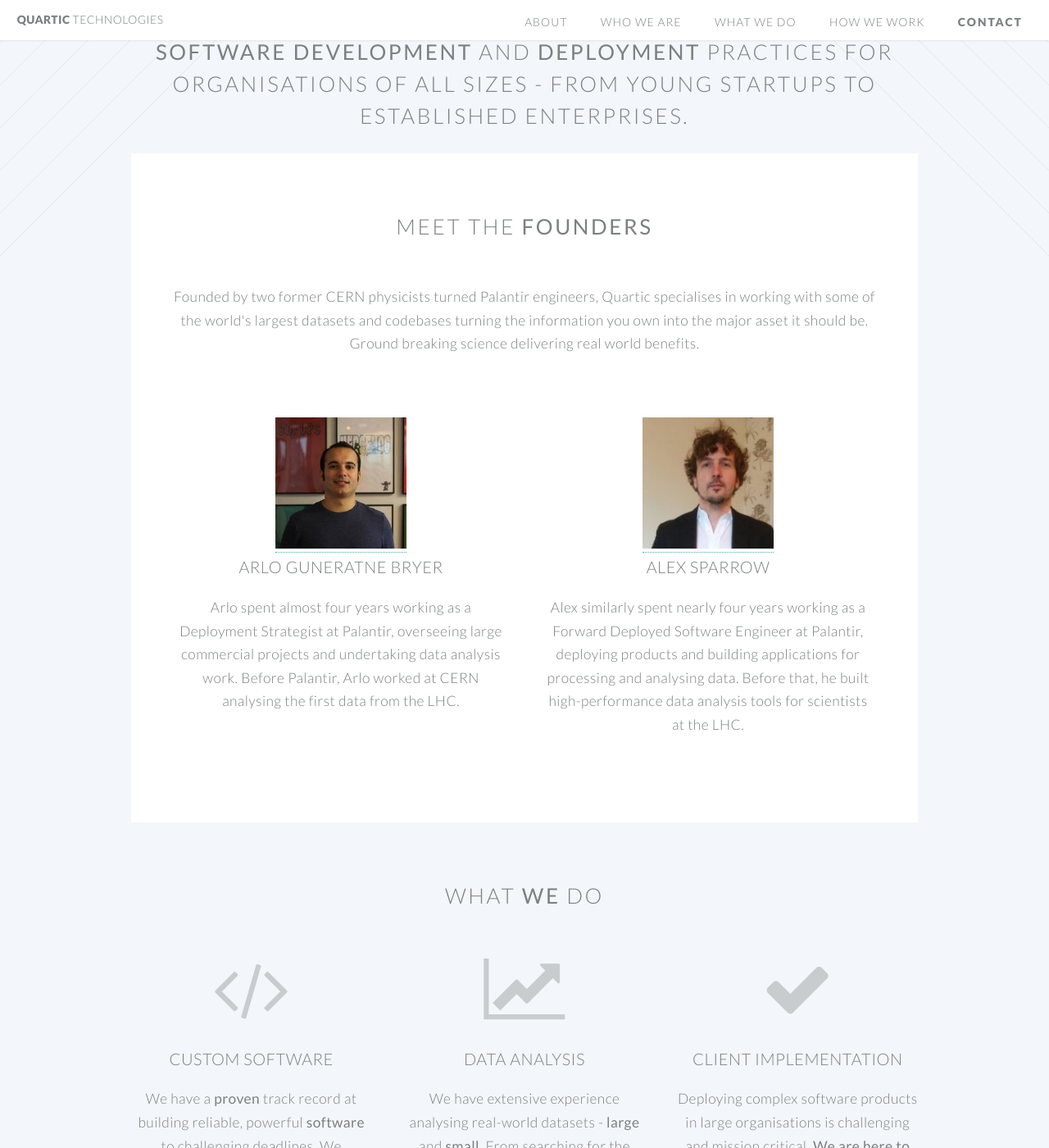
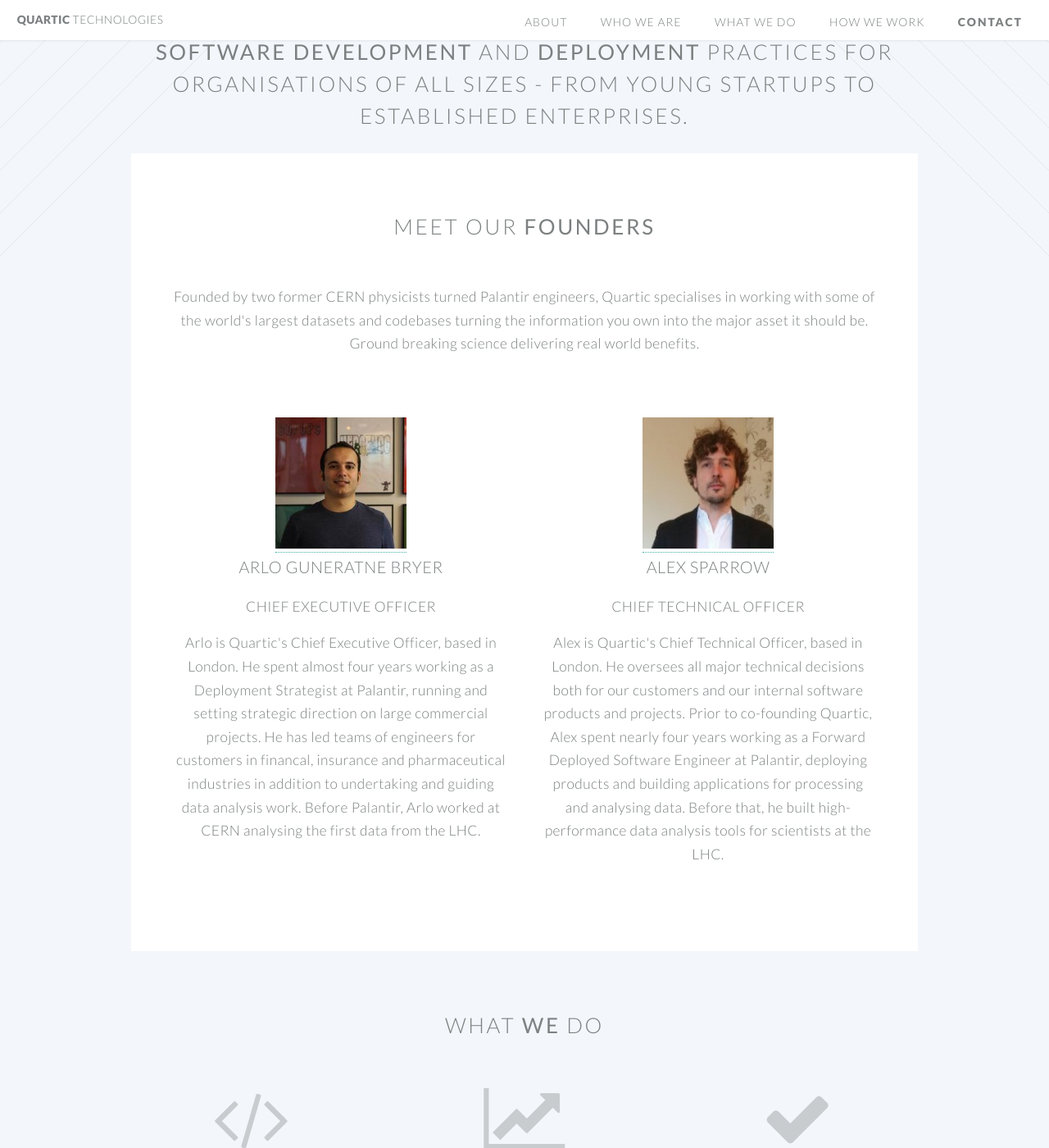
Before and after one commit to quartictech/website, a Jekyll site: the page built from index.html, in a window 1280 px wide and 1400 px high, scrolled down 567 px. Shown: the whole window at 82% size. Built offline with Jekyll 4.4.1, drawn with Linux system fonts in a browser that asks for light colours; some of the changed text lies outside the part shown.

Commit message:
Some updated prose in the personal section.

```diff
--- a/index.html
+++ b/index.html
@@ -16,7 +16,7 @@
                         <a class="anchor" id="who"></a>
 
 						<header class="major">
-							<h2>Meet the <strong>founders</strong></h2>
+							<h2>Meet our <strong>founders</strong></h2>
 						</header>
 						<div class="row">
 						<div class="12u">
@@ -34,9 +34,11 @@
 									<a href="#"><img class="headshot" src="images/arlo.jpg" alt="" /></a>
 									<header>
 										<h3>Arlo Guneratne Bryer</h3>
+										<h4>Chief Executive Officer</h4>
 									</header>
-									<p>Arlo spent almost four years working as a Deployment Strategist at Palantir,
-                                        overseeing large commercial projects and undertaking data analysis work. Before
+									<p>Arlo is Quartic's Chief Executive Officer, based in London. He spent almost four years working as a Deployment Strategist at Palantir,
+                                        running and setting strategic direction on large commercial projects. He has led teams of engineers
+                                        for customers in financal, insurance and pharmaceutical industries in addition to undertaking and guiding data analysis work. Before
                                         Palantir, Arlo worked at CERN analysing the first data from the LHC.</p>
 								</section>
 
@@ -47,10 +49,14 @@
 									<a href="#"><img class="headshot" src="images/alex.jpg" alt="" /></a>
 									<header>
 										<h3>Alex Sparrow</h3>
+										<h4>Chief Technical Officer</h4>
+
 									</header>
-									<p>Alex similarly spent nearly four years working as a Forward Deployed Software
+									<p>Alex is Quartic's Chief Technical Officer, based in London. He oversees all major technical decisions
+									both for our customers and our internal software products and projects. Prior to co-founding Quartic, Alex spent nearly four years working as a Forward Deployed Software
                                         Engineer at Palantir, deploying products and building applications
-                                        for processing and analysing data. Before that, he built high-performance data analysis tools
+                                        for processing and analysing data.
+                                        Before that, he built high-performance data analysis tools
                                         for scientists at the LHC.</p>
 								</section>
 
@@ -123,20 +129,20 @@
 									<h2>We believe in using the right tools and ideas for the job.</h2>
 								</header>
 
-                                <p>Every organisation has unique data and unique problems.</p>
+                                <p>Every organisation has unique data and unique ambitions and challenges.</p>
 
-                                <p>We start by understanding and scoping the problem with you, be it a customer
+                                <p>We start by scoping the work with you, be it a customer
                                     retention issue or understanding how your users interact with your platform.</p>
 
                                 <p>From the initial problem, we'll work with you to identify relevant datasets, work
                                     with users to understand how they work and work with your organisation to ensure a smooth process. We then quickly build a first
                                     draft of a solution.</p>
 
-                                <p>From our first cut solution, we enter a tight iteration loop between your business owners, users, and
+                                <p>We iterate from the start and throughout our work with your business owners, users, and
                                     our engineers, taking feedback and using it to guide the products, analyses and deployment.</p>
 
-																<p>Finally, we deliver a reliable, effective solution to the problem whether
-																	that's a massive-scale bespoke software rollout across the enterprise, or an actionable data analysis for your business.</p>
+								<p>Finally, we deliver a reliable, effective solution to the problem whether
+								that's a massive-scale bespoke software rollout across the enterprise, or an actionable data analysis for your business.</p>
 
 
 							</div>
```
